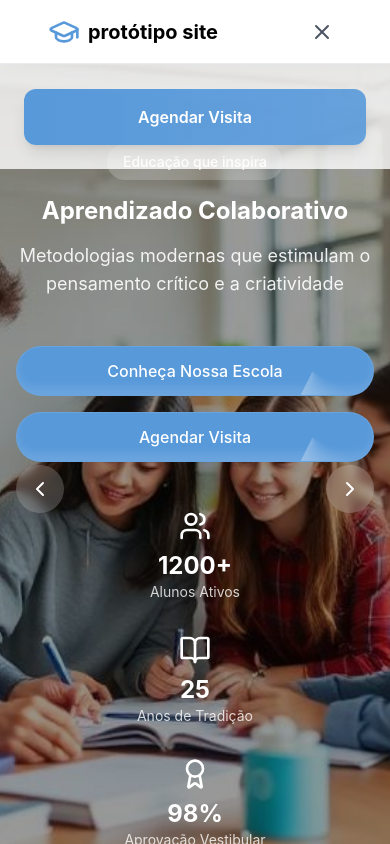
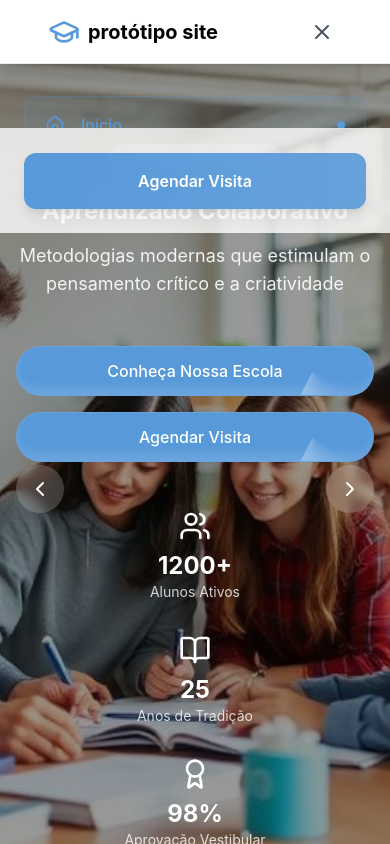
Before and after one commit to VonoxDeveloper/prototipo-marcosrichardson, a React (Vite) app: page / in a window 390 px wide. Both pictures are taken after a click on the button 322 px from the left and 31 px from the top of the page. Shown: the top 844 px of the page. Built offline with nearby package versions, Linux system fonts and the light colour scheme.

Commit message:
Fix mobile menu options

```diff
--- a/src/components/ui/hover-gradient-nav-bar.tsx
+++ b/src/components/ui/hover-gradient-nav-bar.tsx
@@ -155,11 +155,11 @@ function HoverGradientNavBar(): React.JSX.Element {
         <AnimatePresence>
           {isOpen && (
             <motion.div
-              initial={{ opacity: 0, scale: 0.95 }}
-              animate={{ opacity: 1, scale: 1 }}
-              exit={{ opacity: 0, scale: 0.95 }}
-              transition={{ duration: 0.2, ease: [0.4, 0, 0.2, 1] }}
-              className="fixed inset-0 top-16 z-50 md:hidden bg-white/98 dark:bg-black/98 backdrop-blur-xl"
+              initial={{ opacity: 0, y: -20 }}
+              animate={{ opacity: 1, y: 0 }}
+              exit={{ opacity: 0, y: -20 }}
+              transition={{ duration: 0.3, ease: [0.4, 0, 0.2, 1] }}
+              className="fixed inset-0 top-16 z-50 md:hidden bg-white/95 dark:bg-black/95 backdrop-blur-lg"
             >
               {/* Close overlay when clicking background */}
               <div
@@ -168,10 +168,9 @@ function HoverGradientNavBar(): React.JSX.Element {
               />
 
               <div className="relative h-full flex flex-col">
-                {/* Menu items container with better scrolling */}
-                <div className="flex-1 overflow-y-auto overscroll-contain">
-                  <div className="min-h-full px-6 py-8 sm:px-8">
-                    <div className="space-y-2">
+                {/* Menu items container */}
+                <div className="flex-1 overflow-y-auto px-6 py-8">
+                  <div className="space-y-3">
                     {menuItems.map((item: HoverGradientMenuItem, index) => (
                       <motion.div
                         key={item.label}
@@ -184,25 +183,13 @@ function HoverGradientNavBar(): React.JSX.Element {
                         }}
                         className="relative"
                       >
-                          <motion.div
-                            className="block rounded-xl overflow-hidden relative"
-                            whileTap={{ scale: 0.98 }}
-                            transition={{ type: "spring", stiffness: 500, damping: 30 }}
-                          >
-                            {/* Gradient background on touch/hover */}
-                            <motion.div
-                              className="absolute inset-0 z-0 pointer-events-none rounded-xl opacity-0"
-                              whileTap={{ opacity: 0.1 }}
-                              style={{ background: item.gradient }}
-                            />
-
                         <Link
                           to={item.href}
                           onClick={() => setIsOpen(false)}
-                              className={`flex items-center space-x-4 px-5 py-4 rounded-xl relative z-10 transition-all duration-200 text-base font-medium active:bg-gray-100 dark:active:bg-gray-800 ${
+                          className={`flex items-center space-x-4 px-5 py-4 rounded-xl transition-all duration-200 text-base font-medium ${
                             location.pathname === item.href
                               ? 'text-primary bg-primary/10 shadow-sm border border-primary/20'
-                                  : 'text-gray-700 dark:text-gray-200'
+                              : 'text-gray-700 dark:text-gray-200 hover:bg-gray-100 dark:hover:bg-gray-800'
                           }`}
                         >
                           <span className={`transition-colors duration-200 flex-shrink-0 ${item.iconColor}`}>
@@ -212,19 +199,11 @@ function HoverGradientNavBar(): React.JSX.Element {
 
                           {/* Arrow indicator for active item */}
                           {location.pathname === item.href && (
-                                <motion.div
-                                  initial={{ opacity: 0, scale: 0 }}
-                                  animate={{ opacity: 1, scale: 1 }}
-                                  className="flex-shrink-0"
-                                >
-                                  <div className="w-2 h-2 rounded-full bg-primary"></div>
-                                </motion.div>
+                            <div className="w-2 h-2 rounded-full bg-primary flex-shrink-0"></div>
                           )}
                         </Link>
                       </motion.div>
-                        </motion.div>
                     ))}
-                    </div>
                   </div>
                 </div>
 
```
Lines whose indentation alone changed are shown as unchanged.
